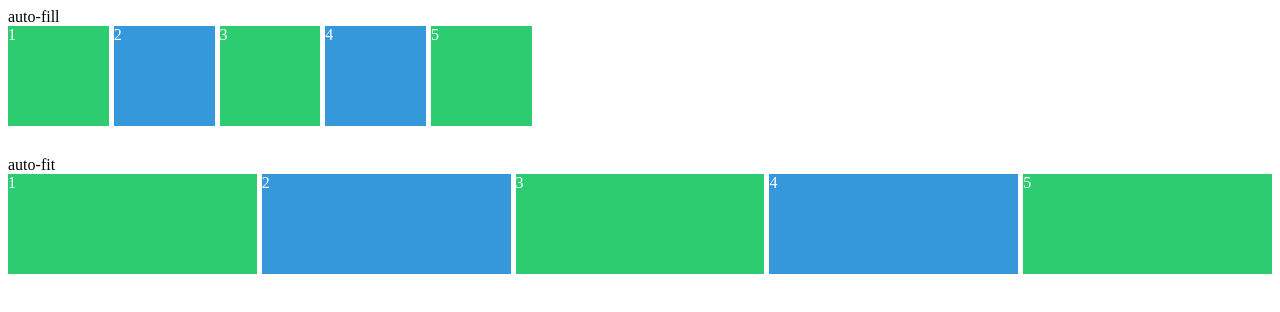
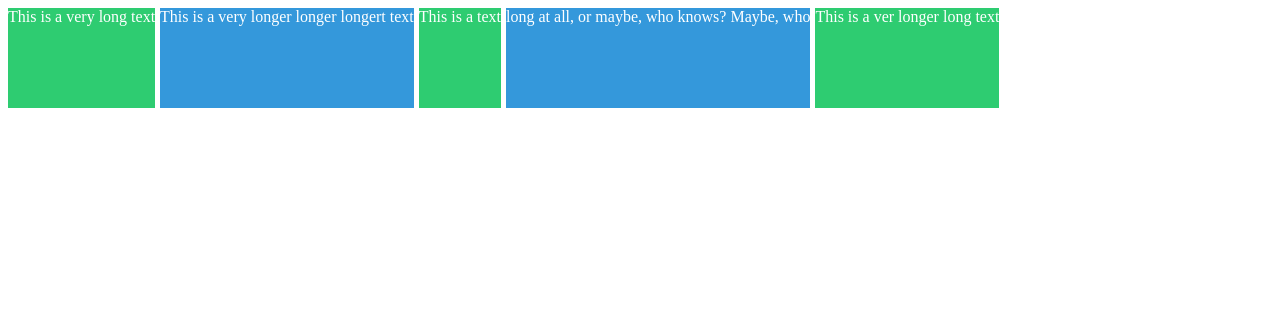
Before and after one commit to imjae/css_layout_master, a plain HTML site: page index.html in a window 1280 px wide. Drawn offline with Linux system fonts and the light colour scheme.

Commit message:
min-content max-content

```diff
--- a/index.html
+++ b/index.html
@@ -4,21 +4,14 @@
   </head>
   <link rel="stylesheet" href="style.css" />
   <body>
-    auto-fill
     <div class="grid">
-      <div class="item">1</div>
-      <div class="item">2</div>
-      <div class="item">3</div>
-      <div class="item">4</div>
-      <div class="item">5</div>
-    </div>
-    auto-fit
-    <div class="grid">
-      <div class="item">1</div>
-      <div class="item">2</div>
-      <div class="item">3</div>
-      <div class="item">4</div>
-      <div class="item">5</div>
+      <div class="item">This is a very long text</div>
+      <div class="item">This is a very longer longer longert text</div>
+      <div class="item">This is a text</div>
+      <div class="item">
+        long at all, or maybe, who knows? Maybe, who
+      </div>
+      <div class="item">This is a ver longer long text</div>
     </div>
   </body>
 </html>
--- a/style.css
+++ b/style.css
@@ -4,6 +4,7 @@
     gap: 5px;
     grid-auto-rows: 100px;
     margin-bottom:30px;
+    grid-template-columns: repeat(auto-fit, minmax(max-content, 20px));
 }
 
 .item:nth-child(odd) {
@@ -13,11 +14,3 @@
 .item:nth-child(even) {
     background-color: #3498db;
 }
-
-.grid:first-child {
-    grid-template-columns: repeat(auto-fill, minmax(100px, 1fr));
-}
-
-.grid:last-child {
-    grid-template-columns: repeat(auto-fit, minmax(100px, 1fr));
-}
```
